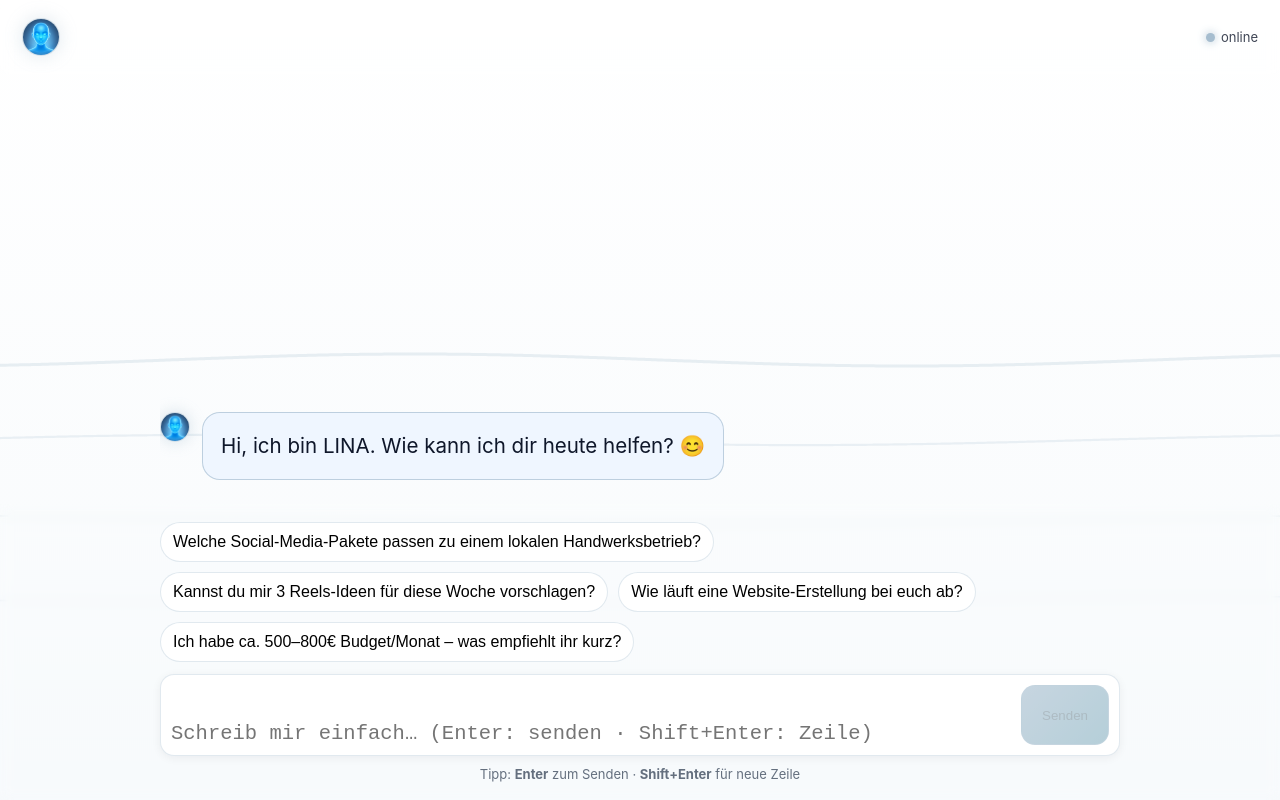
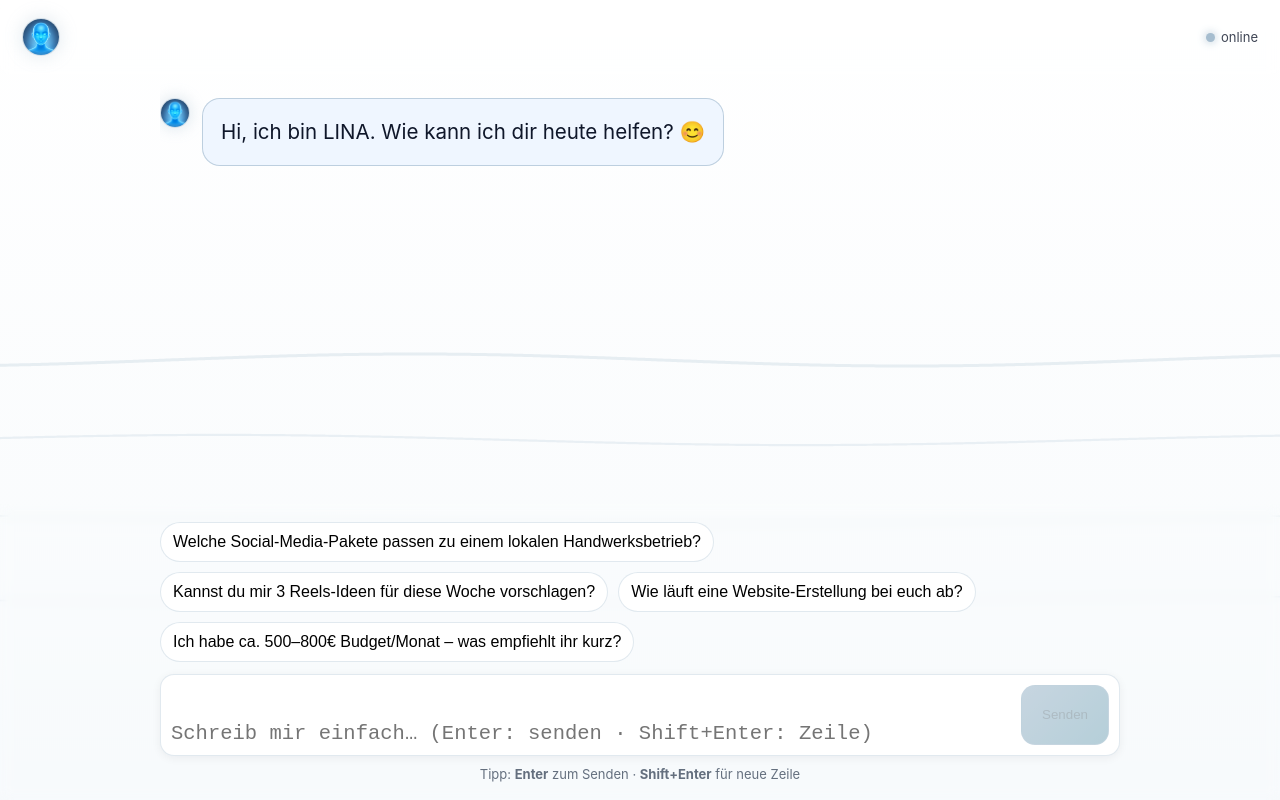
Before and after one commit to Timomo06/LINA, a Next.js app: page / in a window 1280 px wide. Built offline with nearby package versions, Linux system fonts and the light colour scheme.

Commit message:
Update LINA mobile view and button behavior

```diff
--- a/app/page.tsx
+++ b/app/page.tsx
@@ -6,6 +6,7 @@
  * - Weiche Übergänge Idle <-> Denken (lerp), beim Denken moderates Tempo
  * - Auto-Scroll bis zur letzten Nachricht
  * - Enter = senden | Shift+Enter = neue Zeile
+ * - Mobile Fix: Eingabe nie verdeckt (fixed Footer + Safe-Area) & Button-Logik
  */
 
 import { useEffect, useMemo, useRef, useState } from "react";
@@ -21,19 +22,15 @@ const CHIP_FS = 16;
 function WavesBackground({ thinking }: { thinking: boolean }) {
   const canvasRef = useRef<HTMLCanvasElement | null>(null);
   const rafRef = useRef<number | null>(null);
+  const ampRef = useRef(6);
+  const speedRef = useRef(0.025);
+  const alphaRef = useRef(0.2);
 
-  // aktuelle (animierte) Werte
-  const ampRef = useRef(6);      // Amplitude
-  const speedRef = useRef(0.025); // Geschwindigkeit
-  const alphaRef = useRef(0.20);  // Linie-Opazität
-
-  // Zielwerte (ändern sich sofort, werden per lerp angenähert)
   const target = () => ({
     amp: thinking ? 16 : 6,
-    speed: thinking ? 0.06 : 0.022, // langsamer als vorher beim Denken
-    alpha: thinking ? 0.42 : 0.20,
+    speed: thinking ? 0.06 : 0.022,
+    alpha: thinking ? 0.42 : 0.2,
   });
-
   const lerp = (a: number, b: number, t: number) => a + (b - a) * t;
 
   useEffect(() => {
@@ -43,7 +40,6 @@ function WavesBackground({ thinking }: { thinking: boolean }) {
     if (!ctx) return;
 
     const dpr = Math.max(1, window.devicePixelRatio || 1);
-
     const resize = () => {
       canvas.width = Math.floor(window.innerWidth * dpr);
       canvas.height = Math.floor(window.innerHeight * dpr);
@@ -59,9 +55,8 @@ function WavesBackground({ thinking }: { thinking: boolean }) {
       const w = canvas.width / dpr;
       const h = canvas.height / dpr;
 
-      // EASING zu Zielwerten (sanfter Übergang)
       const tgt = target();
-      ampRef.current = lerp(ampRef.current, tgt.amp, 0.08);      // 0.08 = weich
+      ampRef.current = lerp(ampRef.current, tgt.amp, 0.08);
       speedRef.current = lerp(speedRef.current, tgt.speed, 0.08);
       alphaRef.current = lerp(alphaRef.current, tgt.alpha, 0.08);
 
@@ -74,13 +69,12 @@ function WavesBackground({ thinking }: { thinking: boolean }) {
       ctx.fillRect(0, 0, w, h);
 
       const amp = ampRef.current;
-      const speed = speedRef.current;
       const alpha = alphaRef.current;
 
       const waves = [
-        { amp: amp * 1.00, freq: 2.6, width: 3.0, alpha: alpha * 1.00 },
+        { amp: amp * 1.0, freq: 2.6, width: 3.0, alpha: alpha * 1.0 },
         { amp: amp * 0.85, freq: 2.2, width: 2.2, alpha: alpha * 0.85 },
-        { amp: amp * 0.70, freq: 1.8, width: 1.8, alpha: alpha * 0.75 },
+        { amp: amp * 0.7, freq: 1.8, width: 1.8, alpha: alpha * 0.75 },
         { amp: amp * 0.55, freq: 1.4, width: 1.5, alpha: alpha * 0.65 },
       ] as const;
 
@@ -91,8 +85,10 @@ function WavesBackground({ thinking }: { thinking: boolean }) {
         const y0 = midY + (i - 1.5) * spacing;
         ctx.beginPath();
         for (let x = 0; x <= w; x += 2) {
-          const y = y0 + Math.sin((x / w) * Math.PI * wv.freq + t * (2 + i * 0.2)) * wv.amp;
-          if (x === 0) ctx.moveTo(x, y); else ctx.lineTo(x, y);
+          const y =
+            y0 + Math.sin((x / w) * Math.PI * wv.freq + t * (2 + i * 0.2)) * wv.amp;
+          if (x === 0) ctx.moveTo(x, y);
+          else ctx.lineTo(x, y);
         }
         ctx.strokeStyle = hexToRgba(ACCENT, wv.alpha);
         ctx.lineWidth = wv.width;
@@ -100,7 +96,7 @@ function WavesBackground({ thinking }: { thinking: boolean }) {
         ctx.stroke();
       });
 
-      t += speed; // Phase-Update – durch easing weich angepasst
+      t += speedRef.current;
       rafRef.current = requestAnimationFrame(render);
     };
 
@@ -121,7 +117,10 @@ function WavesBackground({ thinking }: { thinking: boolean }) {
 
 function hexToRgba(hex: string, a = 1) {
   const m = hex.replace("#", "");
-  const bigint = parseInt(m.length === 3 ? m.split("").map(c => c + c).join("") : m, 16);
+  const bigint = parseInt(
+    m.length === 3 ? m.split("").map((c) => c + c).join("") : m,
+    16
+  );
   const r = (bigint >> 16) & 255;
   const g = (bigint >> 8) & 255;
   const b = bigint & 255;
@@ -131,15 +130,73 @@ function hexToRgba(hex: string, a = 1) {
 /* -------- Page -------- */
 export default function LinaPage() {
   const [messages, setMessages] = useState<Msg[]>([
-    { id: "m1", role: "assistant", content: "Hi, ich bin LINA. Wie kann ich dir heute helfen? 😊" },
+    {
+      id: "m1",
+      role: "assistant",
+      content: "Hi, ich bin LINA. Wie kann ich dir heute helfen? 😊",
+    },
   ]);
   const [input, setInput] = useState("");
   const [loading, setLoading] = useState(false);
 
+  // Quick-Suggestions Verhalten
+  const [suggestionsDismissed, setSuggestionsDismissed] = useState(false);
+  const [selectedSuggestion, setSelectedSuggestion] = useState<number | null>(
+    null
+  );
+
   const listRef = useRef<HTMLDivElement | null>(null);
   const taRef = useRef<HTMLTextAreaElement | null>(null);
+  const footerRef = useRef<HTMLDivElement | null>(null);
 
-  // Auto-scroll bis ganz nach unten (zweifach abgesichert)
+  // Dynamischer Bottom-Padding, damit auf Mobile nichts verdeckt wird
+  const [bottomPad, setBottomPad] = useState(120); // Fallback
+
+  // Mobile-Erkennung (nur fürs Layout; Design bleibt gleich)
+  const [isMobile, setIsMobile] = useState(false);
+  useEffect(() => {
+    const check = () => setIsMobile(window.innerWidth <= 768);
+    check();
+    window.addEventListener("resize", check);
+    return () => window.removeEventListener("resize", check);
+  }, []);
+
+  // VisualViewport: Footer oberhalb Tastatur halten (iOS fix)
+  useEffect(() => {
+    const vv = (window as any).visualViewport as VisualViewport | undefined;
+    if (!vv) {
+      // Fallback: nutze Footer-Höhe + Safe-Area
+      const update = () => {
+        const h = footerRef.current?.offsetHeight ?? 100;
+        setBottomPad(h + 24);
+      };
+      update();
+      window.addEventListener("resize", update);
+      return () => window.removeEventListener("resize", update);
+    }
+
+    const onVVChange = () => {
+      const footerH = footerRef.current?.offsetHeight ?? 100;
+      // Platz = Footer + 24 + Safe-Area unten
+      const safe = Number(
+        getComputedStyle(document.documentElement)
+          .getPropertyValue("--safe-bottom")
+          .replace("px", "")
+      );
+      setBottomPad(footerH + 24 + (safe || 0));
+    };
+    onVVChange();
+    vv.addEventListener("resize", onVVChange);
+    vv.addEventListener("scroll", onVVChange);
+    window.addEventListener("resize", onVVChange);
+    return () => {
+      vv.removeEventListener("resize", onVVChange);
+      vv.removeEventListener("scroll", onVVChange);
+      window.removeEventListener("resize", onVVChange);
+    };
+  }, []);
+
+  // Auto-scroll bis ganz nach unten
   const scrollToBottom = () => {
     const el = listRef.current;
     if (!el) return;
@@ -148,27 +205,31 @@ export default function LinaPage() {
       setTimeout(() => (el.scrollTop = el.scrollHeight), 60);
     });
   };
-  useEffect(scrollToBottom, [messages, loading]);
-  useEffect(() => {
-    const onResize = () => scrollToBottom();
-    window.addEventListener("resize", onResize);
-    return () => window.removeEventListener("resize", onResize);
-  }, []);
+  useEffect(scrollToBottom, [messages, loading, suggestionsDismissed]);
 
   // Auto-resize textarea
   useEffect(() => {
     if (!taRef.current) return;
     taRef.current.style.height = "0px";
-    taRef.current.style.height = Math.min(160, taRef.current.scrollHeight) + "px";
+    taRef.current.style.height =
+      Math.min(160, taRef.current.scrollHeight) + "px";
   }, [input]);
 
-  const canSend = useMemo(() => input.trim().length > 0 && !loading, [input, loading]);
-  const toApiHistory = (ms: Msg[]) => ms.map((m) => ({ role: m.role, content: m.content }));
+  const canSend = useMemo(
+    () => input.trim().length > 0 && !loading,
+    [input, loading]
+  );
+  const toApiHistory = (ms: Msg[]) =>
+    ms.map((m) => ({ role: m.role, content: m.content }));
 
   async function sendMessage() {
     if (!canSend) return;
 
-    const userMsg: Msg = { id: "u" + Date.now(), role: "user", content: input.trim() };
+    const userMsg: Msg = {
+      id: "u" + Date.now(),
+      role: "user",
+      content: input.trim(),
+    };
     setMessages((m) => [...m, userMsg]);
     setInput("");
     setLoading(true);
@@ -177,7 +238,10 @@ export default function LinaPage() {
       const res = await fetch("/api/lina", {
         method: "POST",
         headers: { "Content-Type": "application/json" },
-        body: JSON.stringify({ message: userMsg.content, history: toApiHistory(messages) }),
+        body: JSON.stringify({
+          message: userMsg.content,
+          history: toApiHistory(messages),
+        }),
       });
 
       let replyText = "";
@@ -191,7 +255,11 @@ export default function LinaPage() {
         replyText = "Ich konnte die Antwort nicht verarbeiten.";
       }
 
-      const reply: Msg = { id: "a" + Date.now(), role: "assistant", content: replyText };
+      const reply: Msg = {
+        id: "a" + Date.now(),
+        role: "assistant",
+        content: replyText,
+      };
       setMessages((m) => [...m, reply]);
     } catch {
       setMessages((m) => [
@@ -215,12 +283,20 @@ export default function LinaPage() {
     }
   }
 
-  const suggestions = [
+  const suggestionTexts = [
     "Welche Social-Media-Pakete passen zu einem lokalen Handwerksbetrieb?",
     "Kannst du mir 3 Reels-Ideen für diese Woche vorschlagen?",
     "Wie läuft eine Website-Erstellung bei euch ab?",
     "Ich habe ca. 500–800€ Budget/Monat – was empfiehlt ihr kurz?",
   ];
+
+  const handleSuggestionClick = (text: string, idx: number) => {
+    setSelectedSuggestion(idx);
+    setSuggestionsDismissed(true); // alle anderen weg
+    setInput(text); // Text in Composer übernehmen
+    // Scroll nach unten, damit Composer sichtbar bleibt
+    scrollToBottom();
+  };
 
   return (
     <div style={styles.page}>
@@ -240,8 +316,24 @@ export default function LinaPage() {
       </header>
 
       {/* Chat */}
-      <main style={styles.main}>
+      <main style={{ ...styles.main, paddingBottom: bottomPad }}>
         <div ref={listRef} style={styles.list}>
+          {/* einmalig: ausgewählter Chip als „ausgewählt“-Badge */}
+          {selectedSuggestion !== null && (
+            <div style={{ margin: "6px 0 2px 0" }}>
+              <button
+                disabled
+                style={{
+                  ...styles.suggestionBtn,
+                  opacity: 0.7,
+                  cursor: "default",
+                }}
+              >
+                {suggestionTexts[selectedSuggestion]}
+              </button>
+            </div>
+          )}
+
           {messages.map((m) => (
             <div
               key={m.id}
@@ -249,18 +341,28 @@ export default function LinaPage() {
                 display: "flex",
                 gap: 12,
                 padding: "8px 0",
-                justifyContent: m.role === "assistant" ? "flex-start" : "flex-end",
+                justifyContent:
+                  m.role === "assistant" ? "flex-start" : "flex-end",
               }}
             >
               {m.role === "assistant" && (
-                <div style={{ ...styles.avatarRing, width: 30, height: 30, boxShadow: `0 0 16px ${ACCENT}55` }}>
+                <div
+                  style={{
+                    ...styles.avatarRing,
+                    width: 30,
+                    height: 30,
+                    boxShadow: `0 0 16px ${ACCENT}55`,
+                  }}
+                >
                   <img src="/lina-avatar.png" alt="LINA" style={styles.avatarImg} />
                 </div>
               )}
               <div
                 style={{
                   ...styles.bubbleBase,
-                  ...(m.role === "assistant" ? styles.bubbleLina : styles.bubbleUser),
+                  ...(m.role === "assistant"
+                    ? styles.bubbleLina
+                    : styles.bubbleUser),
                 }}
               >
                 {m.content}
@@ -277,21 +379,47 @@ export default function LinaPage() {
         </div>
       </main>
 
-      {/* Composer */}
-      <footer style={styles.footer}>
-        <div style={styles.suggestions}>
-          {suggestions.map((s, i) => (
-            <button key={i} onClick={() => setInput(s)} style={styles.suggestionBtn}>
-              {s}
-            </button>
-          ))}
-        </div>
+      {/* Composer (Desktop: sticky; Mobile: fixed über Tastatur) */}
+      <footer
+        ref={footerRef}
+        style={{
+          ...styles.footer,
+          ...(isMobile
+            ? {
+                position: "fixed",
+                left: 0,
+                right: 0,
+                bottom: 0,
+                paddingBottom: "calc(18px + var(--safe-bottom, 0px))",
+                zIndex: 3,
+              }
+            : {}),
+        }}
+      >
+        {!suggestionsDismissed && (
+          <div style={styles.suggestions}>
+            {suggestionTexts.map((s, i) => (
+              <button
+                key={i}
+                onClick={() => handleSuggestionClick(s, i)}
+                style={styles.suggestionBtn}
+              >
+                {s}
+              </button>
+            ))}
+          </div>
+        )}
 
         <div style={styles.composer}>
           <textarea
             ref={taRef}
             value={input}
-            onChange={(e) => setInput(e.target.value)}
+            onChange={(e) => {
+              setInput(e.target.value);
+              if (e.target.value.length > 0 && !suggestionsDismissed) {
+                setSuggestionsDismissed(true); // Tippen -> alle weg
+              }
+            }}
             onKeyDown={onKeyDown}
             placeholder="Schreib mir einfach… (Enter: senden · Shift+Enter: Zeile)"
             rows={1}
@@ -310,19 +438,39 @@ export default function LinaPage() {
           </button>
         </div>
 
-        <div style={{ textAlign: "center", marginTop: 10, fontSize: 13, opacity: 0.75, color: "#334155" }}>
+        <div
+          style={{
+            textAlign: "center",
+            marginTop: 10,
+            fontSize: 13,
+            opacity: 0.75,
+            color: "#334155",
+          }}
+        >
           Tipp: <b>Enter</b> zum Senden · <b>Shift+Enter</b> für neue Zeile
         </div>
       </footer>
 
-      <style>{`:root { font-size: ${BASE_FS}px; } @keyframes dotBounce{0%,80%,100%{transform:translateY(0);opacity:.6}40%{transform:translateY(-4px);opacity:1}}`}</style>
+      {/* CSS-Variablen für Safe-Area & 100dvh */}
+      <style>{`
+        :root { font-size: ${BASE_FS}px; --safe-bottom: env(safe-area-inset-bottom); }
+        @keyframes dotBounce{0%,80%,100%{transform:translateY(0);opacity:.6}40%{transform:translateY(-4px);opacity:1}}
+        html, body { height: 100%; }
+        body { min-height: 100dvh; }
+      `}</style>
     </div>
   );
 }
 
 /* ---------- Styles ---------- */
 const styles: Record<string, React.CSSProperties> = {
-  page: { minHeight: "100vh", display: "flex", flexDirection: "column", position: "relative", color: "#0f172a" },
+  page: {
+    minHeight: "100dvh",
+    display: "flex",
+    flexDirection: "column",
+    position: "relative",
+    color: "#0f172a",
+  },
   header: {
     position: "sticky" as const,
     top: 0,
@@ -347,7 +495,14 @@ const styles: Record<string, React.CSSProperties> = {
   online: { display: "flex", alignItems: "center", gap: 6, fontSize: 13, opacity: 0.8 },
   dot: { width: 9, height: 9, borderRadius: "50%", background: ACCENT, boxShadow: `0 0 10px ${ACCENT}` },
 
-  main: { flex: 1, display: "flex", justifyContent: "center", padding: "0 18px", position: "relative", zIndex: 1 },
+  main: {
+    flex: 1,
+    display: "flex",
+    justifyContent: "center",
+    padding: "0 18px",
+    position: "relative",
+    zIndex: 1,
+  },
   list: {
     display: "flex",
     flexDirection: "column",
@@ -358,14 +513,54 @@ const styles: Record<string, React.CSSProperties> = {
     maxWidth: 960,
     margin: "0 auto",
   },
-  bubbleBase: { maxWidth: "80%", borderRadius: 18, padding: "16px 18px", whiteSpace: "pre-wrap", lineHeight: 1.65, fontSize: BIG_FS },
-  bubbleLina: { background: "rgba(239,246,255,0.98)", border: `1px solid ${ACCENT}88`, color: "#0f172a" },
+  bubbleBase: {
+    maxWidth: "80%",
+    borderRadius: 18,
+    padding: "16px 18px",
+    whiteSpace: "pre-wrap",
+    lineHeight: 1.65,
+    fontSize: BIG_FS,
+  },
+  bubbleLina: {
+    background: "rgba(239,246,255,0.98)",
+    border: `1px solid ${ACCENT}88`,
+    color: "#0f172a",
+  },
   bubbleUser: { background: "#fff", border: `1px solid ${ACCENT}66`, color: "#0f172a" },
-  typingDot: { width: 9, height: 9, borderRadius: "50%", background: ACCENT, animation: "dotBounce 1.4s infinite ease-in-out" },
+  typingDot: {
+    width: 9,
+    height: 9,
+    borderRadius: "50%",
+    background: ACCENT,
+    animation: "dotBounce 1.4s infinite ease-in-out",
+  },
 
-  footer: { position: "sticky" as const, bottom: 0, padding: 18, backdropFilter: "blur(6px)", zIndex: 2 },
-  suggestions: { maxWidth: 960, margin: "0 auto 12px", display: "flex", flexWrap: "wrap", gap: 10 },
-  suggestionBtn: { fontSize: CHIP_FS, padding: "10px 12px", borderRadius: 999, background: "#fff", border: `1px solid ${ACCENT}44`, cursor: "pointer" },
+  // Desktop: sticky; Mobile wird per Inline-Style zu fixed gemacht
+  footer: {
+    position: "sticky" as const,
+    bottom: 0,
+    padding: 18,
+    backdropFilter: "blur(6px)",
+    zIndex: 2,
+    background: "transparent",
+  },
+
+  suggestions: {
+    maxWidth: 960,
+    margin: "0 auto 12px",
+    display: "flex",
+    flexWrap: "wrap",
+    gap: 10,
+  },
+  suggestionBtn: {
+    fontSize: CHIP_FS,
+    padding: "10px 12px",
+    borderRadius: 999,
+    background: "#fff",
+    border: `1px solid ${ACCENT}44`,
+    cursor: "pointer",
+  },
+
   composer: {
     maxWidth: 960,
     margin: "0 auto",
@@ -378,6 +573,20 @@ const styles: Record<string, React.CSSProperties> = {
     padding: 10,
     boxShadow: "0 2px 10px rgba(15,23,42,0.06)",
   },
-  textarea: { flex: 1, resize: "none" as const, background: "transparent", border: "none", outline: "none", color: "#0f172a", fontSize: BIG_FS },
-  sendBtn: { height: 60, padding: "0 20px", borderRadius: 14, border: `1px solid ${ACCENT}88`, background: `linear-gradient(135deg, ${ACCENT}, #6ea0b4)` },
+  textarea: {
+    flex: 1,
+    resize: "none" as const,
+    background: "transparent",
+    border: "none",
+    outline: "none",
+    color: "#0f172a",
+    fontSize: BIG_FS,
+  },
+  sendBtn: {
+    height: 60,
+    padding: "0 20px",
+    borderRadius: 14,
+    border: `1px solid ${ACCENT}88`,
+    background: `linear-gradient(135deg, ${ACCENT}, #6ea0b4)`,
+  },
 };
```
